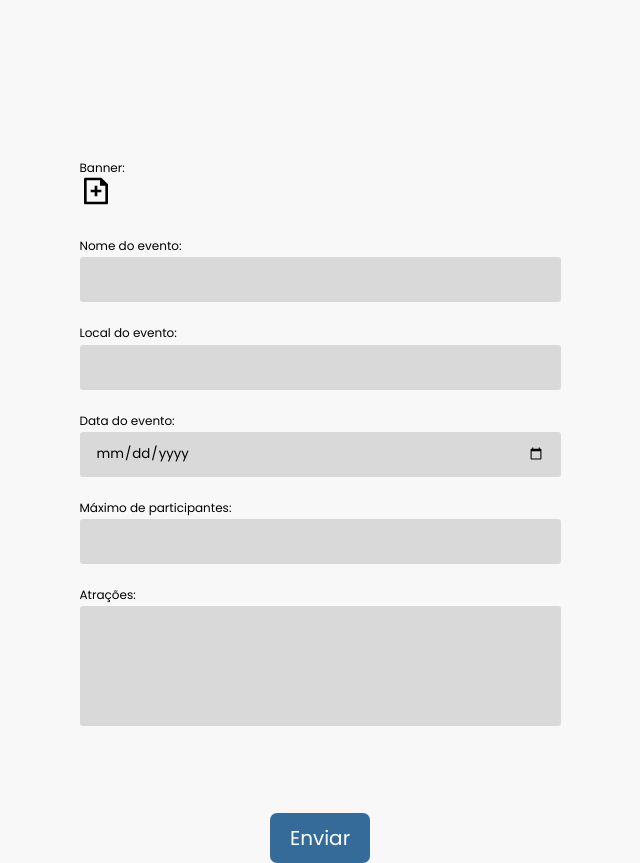
After one commit to giovlnv/FATEC, a PHP site: page /html/evento.html in a window 1280 px wide. The commit adds this page. Shown: the whole page, without its empty margins (320-960 px from the left). Run offline with PHP 8.4, Linux system fonts and the light colour scheme.

Commit message:
fixing main, creating cadastro de eventos, iframes

```diff
--- /dev/null
+++ b/4_sem/ProjetoIntegrador/html/evento.html
@@ -0,0 +1,51 @@
+<!DOCTYPE html>
+<html lang="en">
+
+<head>
+    <meta charset="UTF-8">
+    <meta name="viewport" content="width=device-width, initial-scale=1.0">
+    <title>Criar evento</title>
+    <!-- css -->
+    <link rel="stylesheet" href="../style.css">
+    <!-- remix icons -->
+    <link href="https://cdn.jsdelivr.net/npm/remixicon@4.2.0/fonts/remixicon.css" rel="stylesheet" />
+</head>
+
+<body>
+    <div class="cadastro-container">
+        <div class="cadastro-container-content">
+            <form method="post">
+                <h3>Banner:</h3>
+                <label>
+                    <input type="file" accept="image/*" onchange="showPreview(event);" id="file-ip-1">
+                    <svg id="fileInput" xmlns="http://www.w3.org/2000/svg" viewBox="0 0 24 24" width="32" height="32"
+                        fill="currentColor">
+                        <path
+                            d="M15 4H5V20H19V8H15V4ZM3 2.9918C3 2.44405 3.44749 2 3.9985 2H16L20.9997 7L21 20.9925C21 21.5489 20.5551 22 20.0066 22H3.9934C3.44476 22 3 21.5447 3 21.0082V2.9918ZM11 11V8H13V11H16V13H13V16H11V13H8V11H11Z">
+                        </path>
+                    </svg>
+                    <div class="preview">
+                        <img id="file-ip-1-preview">
+                    </div>
+                </label>
+                <br>
+                <h3>Nome do evento:</h3>
+                <input type="text" name="nomeEvento" required><br>
+                <h3>Local do evento:</h3>
+                <input type="text" name="localEvento" required><br>
+                <h3>Data do evento:</h3>
+                <input type="date" name="eventDate" required><br>
+                <h3>Máximo de participantes:</h3>
+                <input type="number" name="participantesMax" required><br>
+                <h3>Atrações:</h3>
+                <textarea name="atracoesEvento" maxlength="500"></textarea><br>
+                <button class="btn" onclick="submitForm()">Enviar</button>
+            </form>
+        </div>
+    </div>
+    <!-- js -->
+    <script src="../js/evento.js"></script>
+
+</body>
+
+</html>
--- /dev/null
+++ b/4_sem/ProjetoIntegrador/js/evento.js
@@ -0,0 +1,10 @@
+function showPreview(event){
+    if(event.target.files.length > 0){
+      var src = URL.createObjectURL(event.target.files[0]);
+      var preview = document.getElementById("file-ip-1-preview");
+      var icon = document.getElementById("fileInput");
+      preview.src = src;
+      preview.style.display = "block";
+      icon.style.display = "none";
+    }
+}
--- a/4_sem/ProjetoIntegrador/style.css
+++ b/4_sem/ProjetoIntegrador/style.css
@@ -612,3 +637,113 @@ body#login {
 .form-page.active {
     display: block; /* Mostra a página ativa */
 }
+
+/* CADASTRO EVENTOS */
+
+.cadastro-container {
+    position: absolute;
+    width: 90vh;
+    max-width: 800px;
+    height: 70vh;
+    max-height: 800px;
+    left: 50%;
+    top: 50%;
+    transform: translateY(-50%) translateX(-50%);
+    padding: 2vh;
+    box-sizing: border-box;
+    border-radius: 1rem;
+    display: flex;
+    justify-content: center;
+    align-items: center;
+    padding-top: 15rem;
+}
+
+.cadastro-container-content {
+    text-align: left;
+}
+
+.cadastro-container input[type="text"],
+.cadastro-container input[type="date"],
+.cadastro-container input[type="number"],
+.cadastro-container textarea {
+    width: 481px;
+    height: 45px;
+    gap: 0px;
+    opacity: 0px;
+    background: #D9D9D9;
+    border: none;
+    border-radius: 0.2rem;
+    margin-top: 0.5vh;
+    margin-bottom: 3vh;
+    padding: 2vh;
+}
+
+.cadastro-container textarea{
+    resize: none;
+    height: 120px;
+}
+
+.cadastro-container input[type="file"]{
+    display: none;
+}
+
+.cadastro-container .preview img {
+    width:100%;
+    height: 100%;
+    width: 7.5rem;
+    height: 12.5rem;
+    display:none;
+    margin: 0.5rem auto;
+}
+
+.cadastro-container h3 {
+    gap: 0px;
+    opacity: 0px;
+    font-size: 12px;
+    font-weight: 400;
+    line-height: 14.06px;
+    text-align: left;
+}
+
+.cadastro-container h3 a {
+    color: #044983;
+    font-size: 10px;
+    text-decoration: none;
+    margin-top: 0.2vh;
+}
+
+.cadastro-container h4 {
+    gap: 0px;
+    opacity: 0px;
+    font-size: 10px;
+    font-weight: 400;
+    line-height: 14.06px;
+    text-align: left;
+    margin-top: 5vh;
+    text-align: center;
+}
+
+.cadastro-container h4 a {
+    color: #044983;
+    text-decoration: none;
+    margin-top: 0.2vh;
+}
+
+.cadastro-container .btn {
+    border-radius: 7px;
+    color: #ffffff;
+    font-size: 20px;
+    background: rgba(4, 73, 131, 0.8);
+    padding: 10px 20px;
+    border: none;
+    text-decoration: none;
+    display: block;
+    margin: 7vh auto 0;
+    width: fit-content;
+    cursor: pointer;
+}
+
+.cadastro-container .btn:hover {
+    background: rgba(4, 73, 131, 1);
+    text-decoration: none;
+}
```
Also changed, not shown: other parts of 4_sem/ProjetoIntegrador/style.css (+30 -5 lines), 4_sem/ProjetoIntegrador/html/cadastro.html (+4 -3 lines), 4_sem/ProjetoIntegrador/html/main.html (added, +79 -0 lines), 4_sem/ProjetoIntegrador/html/sidebar.html (added, +89 -0 lines), 4_sem/ProjetoIntegrador/index.html (deleted, +0 -153 lines), 4_sem/ProjetoIntegrador/js/feed.js (renamed from 4_sem/ProjetoIntegrador/js/script.js, +2 -43 lines), 4_sem/ProjetoIntegrador/js/formulario.js (added, +20 -0 lines), 4_sem/ProjetoIntegrador/js/main.js (+23 -29 lines).
